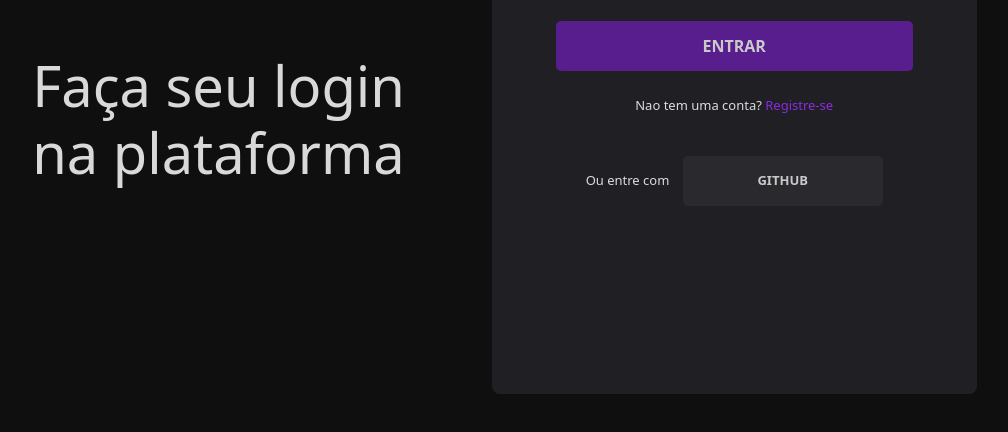
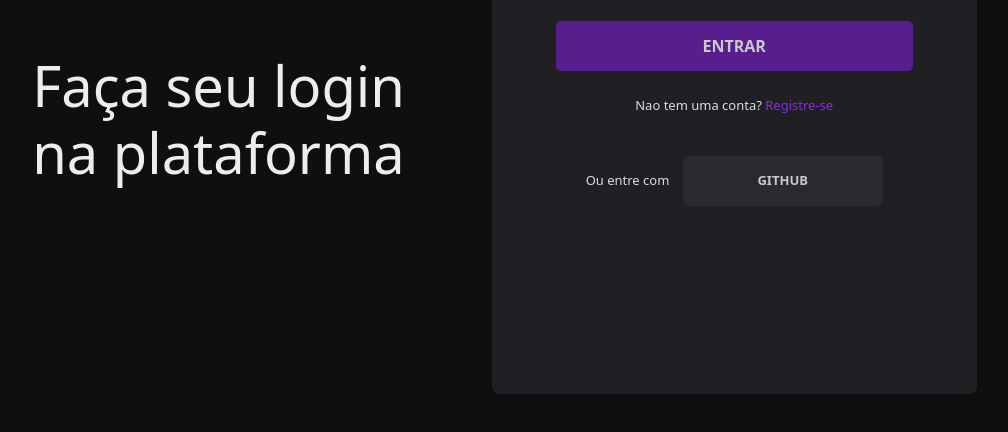
Before and after one commit to henriquemattia/login-clone-rocketseat, a plain HTML site: page index.html in a window 1280 px wide. Shown: the part 306-738 px from the top of the page, without its empty margins (124-1132 px from the left). Drawn offline with nearby package versions, Linux system fonts and the light colour scheme.

Commit message:
Renovando img

```diff
--- a/style.css
+++ b/style.css
@@ -14,7 +14,7 @@ body {
 }
 
 .title-color {
-    color: rgba(255, 255, 255, 0.842);
+    color: rgba(255, 255, 255, 0.927);
 }
 
 .primary-color {
```
Also changed, not shown: images/readme/Login-Clone.png (deleted), images/readme/Login-clone.png (added), 1 other file.
